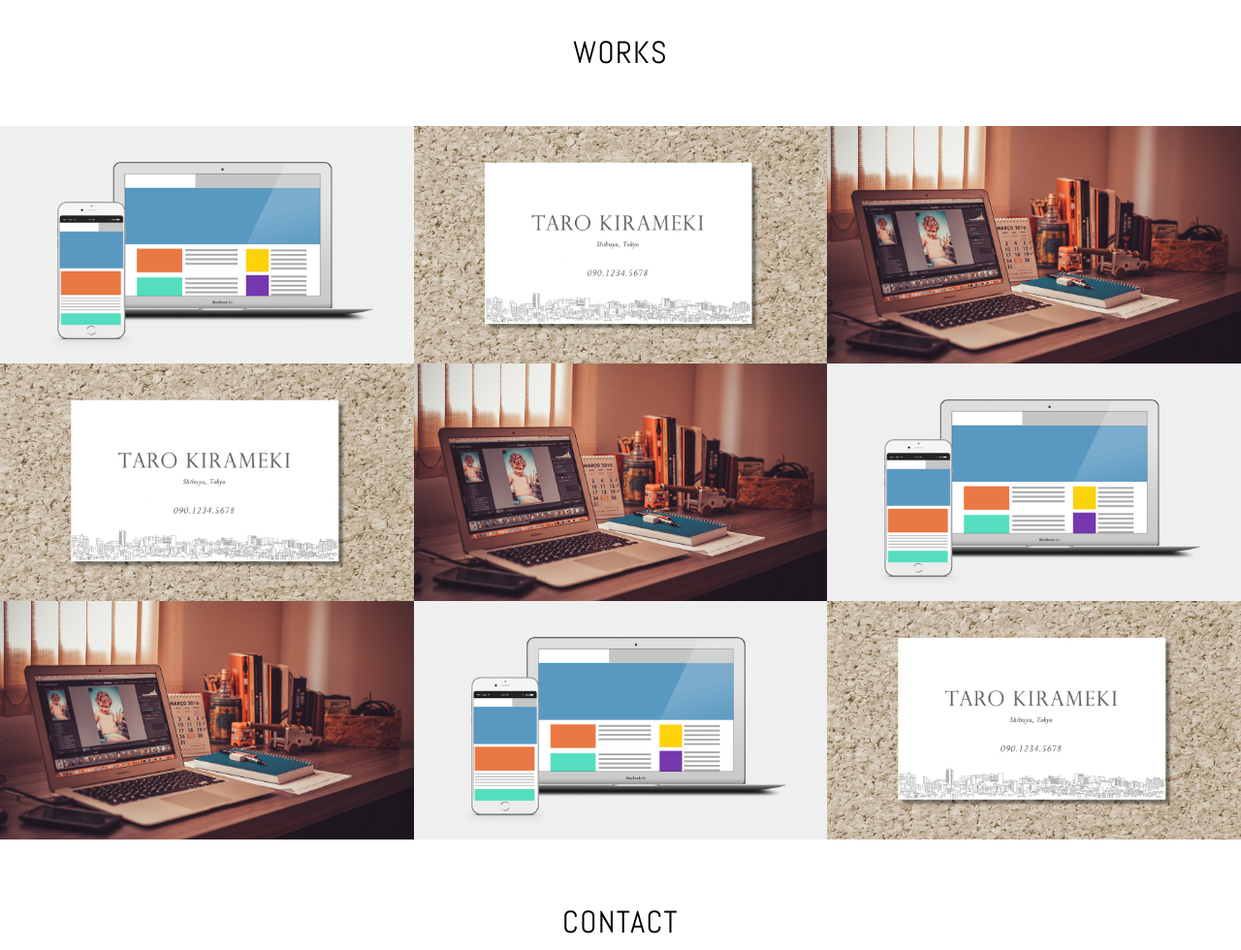
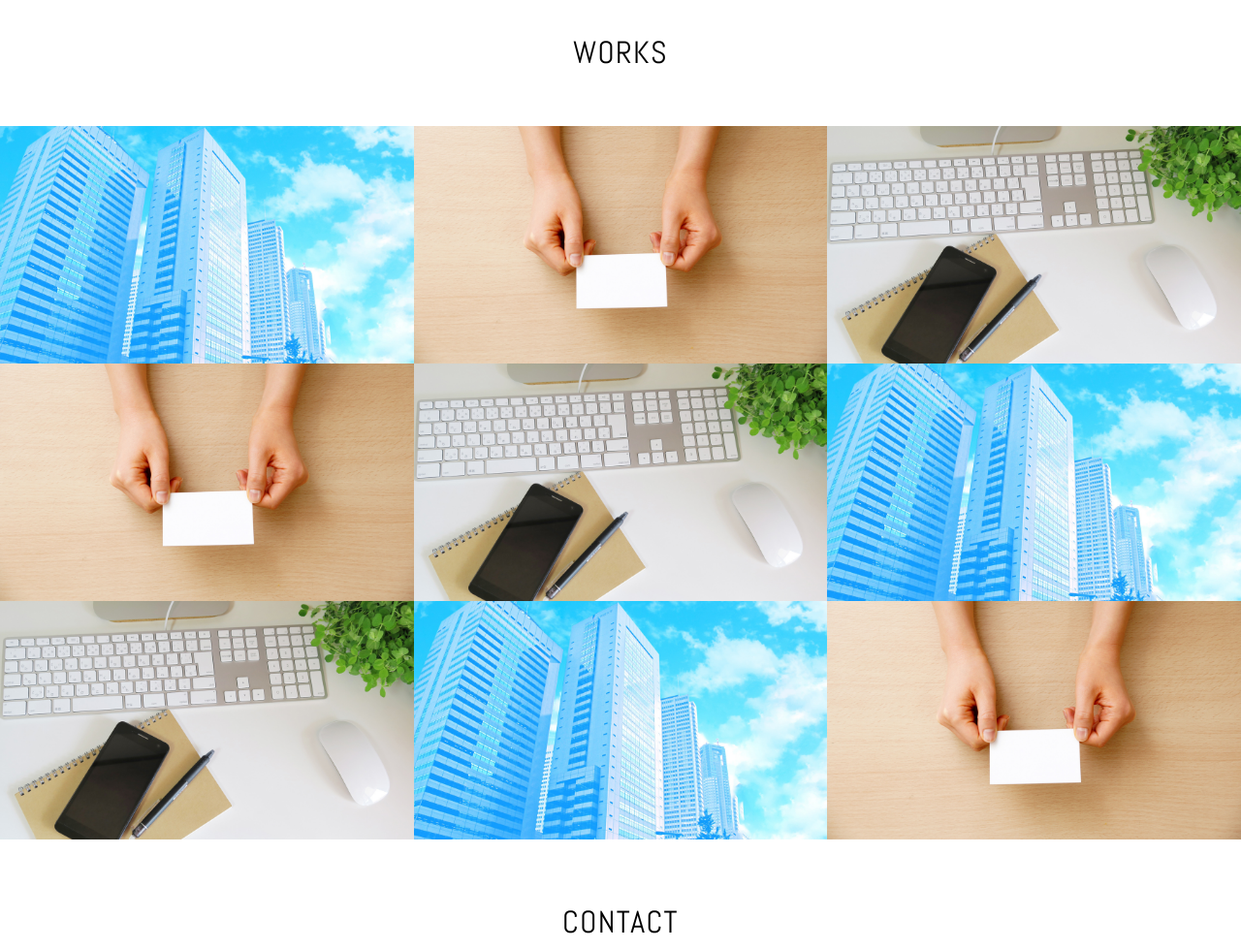
Before and after one commit to akikonishi/akikonishi.github.io, a plain HTML site: page index.html in a window 1280 px wide. Shown: the part 1040-2020 px from the top of the page at 97% size. Drawn offline with nearby package versions, Linux system fonts and the light colour scheme.

Commit message:
画像差し替え

```diff
--- a/index.html
+++ b/index.html
@@ -14,7 +14,7 @@
             <a href="#contact" class="button-contact"><i aria-label="お問い合わせ" class="fa fa-envelope-o"></i></a>
             <div class="profile">
                 <h1 class="site-title abel uppercase text-center">Web Designer <span>Akiko Nishi</span></h1>
-                <img src="./images/img_profile.jpg" alt="プロフィール写真" width="140" height="140" class="block-center profile-icon">
+                <img src="./images/img_profile_aki.jpg" alt="プロフィール写真" width="140" height="140" class="block-center profile-icon">
                 <p>関東在住のWebデザイナー、西　章子です。オンラインスクールでWeb制作について学び直しています。今まで以上にWeb制作の技術や知識を身につけて、Webサイト運用やワードプレスのテーマ制作もできるデザイナーになりたいと思っています。</p>
             </div>
         </header>
@@ -43,7 +43,7 @@
         <h2 class="text-center">Works</h2>
         <div class="works-box">
             <a href="#">
-                <img src="./images/img_work_site.png" alt="株式会社きらめき コーポレートサイト様 Webサイトデザイン">
+                <img src="./images/img_work_site_n.jpg" alt="株式会社きらめき コーポレートサイト様 Webサイトデザイン">
                 <div class="works-box-inner">
                     <div class="text-center">
                         <h3>株式会社きらめき コーポレートサイト</h3>
@@ -55,7 +55,7 @@
         </div>
         <div class="works-box">
             <a href="#">
-                <img src="./images/img_work_card.jpg" alt="きらめき花子様 名刺デザイン">
+                <img src="./images/img_work_card_n.jpg" alt="きらめき花子様 名刺デザイン">
                 <div class="works-box-inner">
                     <div class="text-center">
                         <h3>きらめき花子様 名刺</h3>
@@ -67,7 +67,7 @@
         </div>
         <div class="works-box">
             <a href="#">
-                <img src="./images/img_work_blog.jpg" alt="WordPressオリジナルテーマ">
+                <img src="./images/img_work_blog_n.jpg" alt="WordPressオリジナルテーマ">
                 <div class="works-box-inner">
                     <div class="text-center">
                         <h3>ブログデザイン</h3>
@@ -79,7 +79,7 @@
         </div>
         <div class="works-box">
             <a href="#">
-                <img src="./images/img_work_card.jpg" alt="きらめき花子様 名刺デザイン">
+                <img src="./images/img_work_card_n.jpg" alt="きらめき花子様 名刺デザイン">
                 <div class="works-box-inner">
                     <div class="text-center">
                         <h3>きらめき花子様 名刺</h3>
@@ -91,7 +91,7 @@
         </div>
         <div class="works-box">
             <a href="#">
-                <img src="./images/img_work_blog.jpg" alt="WordPressオリジナルテーマ">
+                <img src="./images/img_work_blog_n.jpg" alt="WordPressオリジナルテーマ">
                 <div class="works-box-inner">
                     <div class="text-center">
                         <h3>ブログデザイン</h3>
@@ -103,7 +103,7 @@
         </div>
         <div class="works-box">
             <a href="#">
-                <img src="./images/img_work_site.png" alt="株式会社きらめき コーポレートサイト様 Webサイトデザイン">
+                <img src="./images/img_work_site_n.jpg" alt="株式会社きらめき コーポレートサイト様 Webサイトデザイン">
                 <div class="works-box-inner">
                     <div class="text-center">
                         <h3>株式会社きらめき コーポレートサイト</h3>
@@ -115,7 +115,7 @@
         </div>
         <div class="works-box">
             <a href="#">
-                <img src="./images/img_work_blog.jpg" alt="WordPressオリジナルテーマ">
+                <img src="./images/img_work_blog_n.jpg" alt="WordPressオリジナルテーマ">
                 <div class="works-box-inner">
                     <div class="text-center">
                         <h3>ブログデザイン</h3>
@@ -127,7 +127,7 @@
         </div>
             <div class="works-box">
             <a href="#">
-                <img src="./images/img_work_site.png" alt="株式会社きらめき コーポレートサイト様 Webサイトデザイン">
+                <img src="./images/img_work_site_n.jpg" alt="株式会社きらめき コーポレートサイト様 Webサイトデザイン">
                 <div class="works-box-inner">
                     <div class="text-center">
                         <h3>株式会社きらめき コーポレートサイト</h3>
@@ -139,7 +139,7 @@
         </div>
         <div class="works-box">
             <a href="#">
-                <img src="./images/img_work_card.jpg" alt="きらめき花子様 名刺デザイン">
+                <img src="./images/img_work_card_n.jpg" alt="きらめき花子様 名刺デザイン">
                 <div class="works-box-inner">
                     <div class="text-center">
                         <h3>きらめき花子様 名刺</h3>
```
Also changed, not shown: images/img_profile_aki.jpg (added), images/img_work_blog_n.jpg (added), images/img_work_card_n.jpg (added), images/img_work_site_n.jpg (added).
